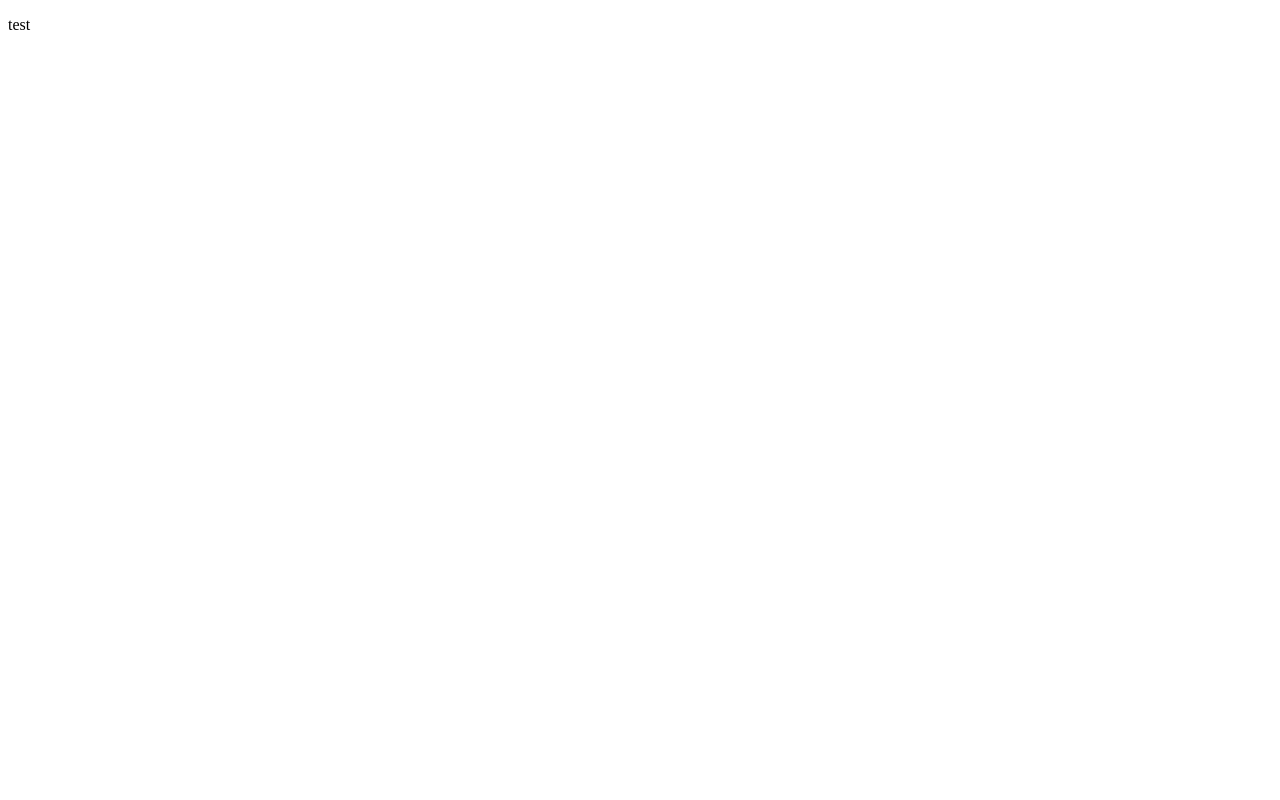
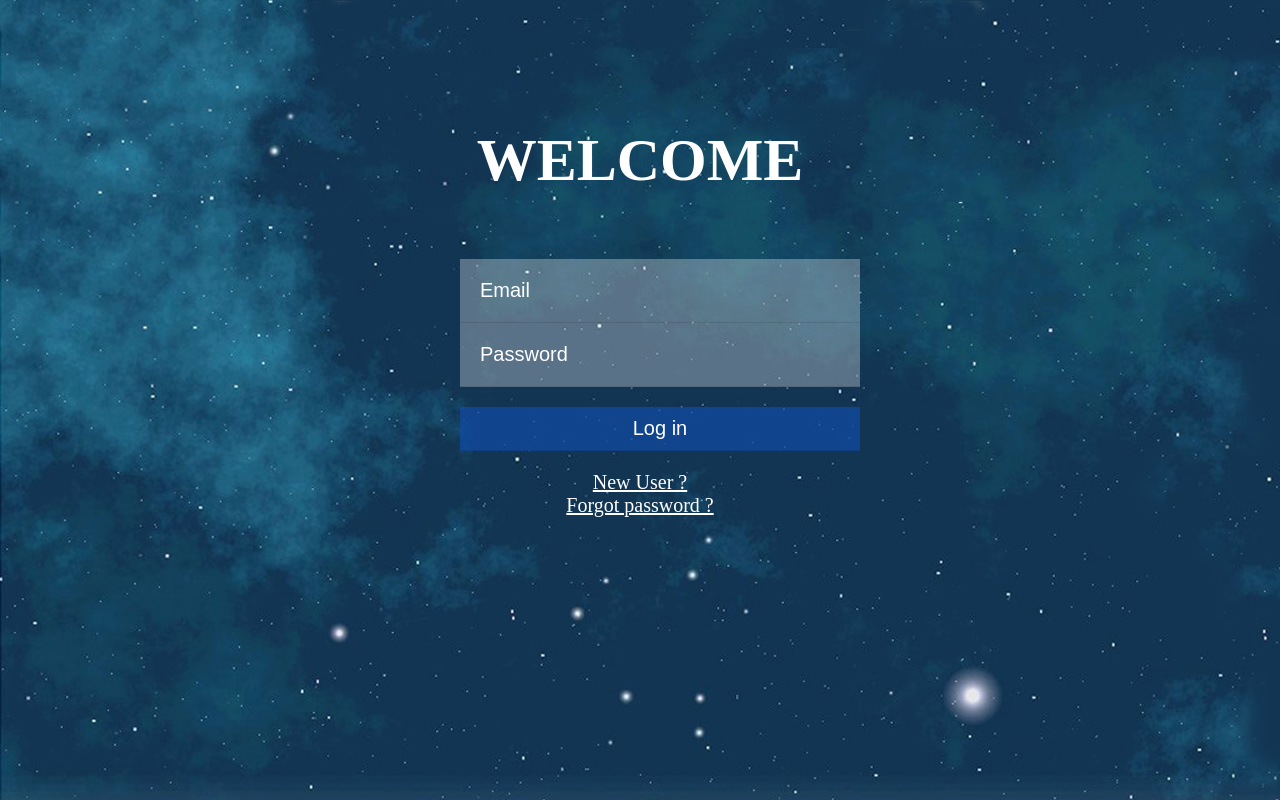
Before and after one commit to amname24/ResearchVideoSSI, a website: page App/public/index.html in a window 1280 px wide. Drawn offline with Linux system fonts and the light colour scheme.

Commit message:
login branch init + interface

```diff
--- /dev/null
+++ b/App/public/css/style.css
@@ -0,0 +1,69 @@
+body{
+    background-image: url("background.jpg");
+}
+.title {
+    margin-top: 10%;
+    text-align: center;
+    margin-bottom: 5%;
+}
+
+.title>h1 {
+    color: #fff;
+    font-size: 60px;
+    font-weight: 900;
+    text-transform: uppercase;
+}
+
+.title>p {
+    color: #fff;
+    font-weight: 700;
+    font-size: 24px;
+}
+
+
+.login-form {
+    text-align: center;
+    width: 360px;
+    margin-left: calc(50% - 180px);
+
+}
+
+.login-form>p,a {
+    color: #fff;
+    font-weight: 300;
+    font-size: 20px;
+}
+
+.login-form>input::placeholder {
+    color: #fff;
+}
+
+.login-form>input {
+    width: 100%;
+    background: rgba(255, 255, 255, 0.3);
+    border: none;
+    outline: none;
+    padding: 20px;
+    font-size: 20px;
+    color: #fff;
+    border-bottom: 1px solid rgba(0, 0, 2, 0.1);
+
+}
+
+.login-form>input:focus {
+    box-shadow: inset 0 1px 15px rgba(16, 76, 167, 0.6), 0 1px 2px rgba(255, 255, 255, 0.1);
+}
+
+.login-form > input.button_group {
+    margin-top: 20px;
+    color: #fff;
+    background-color: rgba(16, 76, 167, 0.7);
+    font-size: 20px;
+    font-family: 700;
+    display: block;
+    width: 400px;
+    margin-left: calc(50% - 180px);
+    margin-bottom: 20px;
+    padding: 10px 130px;
+
+}
--- a/App/public/index.html
+++ b/App/public/index.html
@@ -1,10 +1,31 @@
 <!DOCTYPE html>
 <html lang="fr">
+
 <head>
 	<meta charset="utf-8" />
 	<title>Video Search</title>
+	<link rel="stylesheet" type="text/css" href="./css/style.css">
 </head>
+
 <body>
-	<p>test</p>
+	<div class="title">
+		<h1>WELCOME</h1>
+	</div>
+
+	<form #user="ngForm" (ngSubmit)="onSubmit(user, $event)" class="login-form">
+		<input type="email" name="email" placeholder="Email" required ngModel />
+		<input type="password" name="password" placeholder="Password" required ngModel />
+
+		<input type="submit" name="login" value="Log in" class="button_group">
+
+
+
+		<a href="">New User ? </a>
+		<br>
+
+		<a href="">Forgot password ?</a>
+	</form>
+
 </body>
+
 </html>
```
Also changed, not shown: App/package.json (+3 -10 lines), App/public/login.html (added, +24 -0 lines), App/public/css/background.jpg (added), App/public/css/background.png (added), 3 other files.
